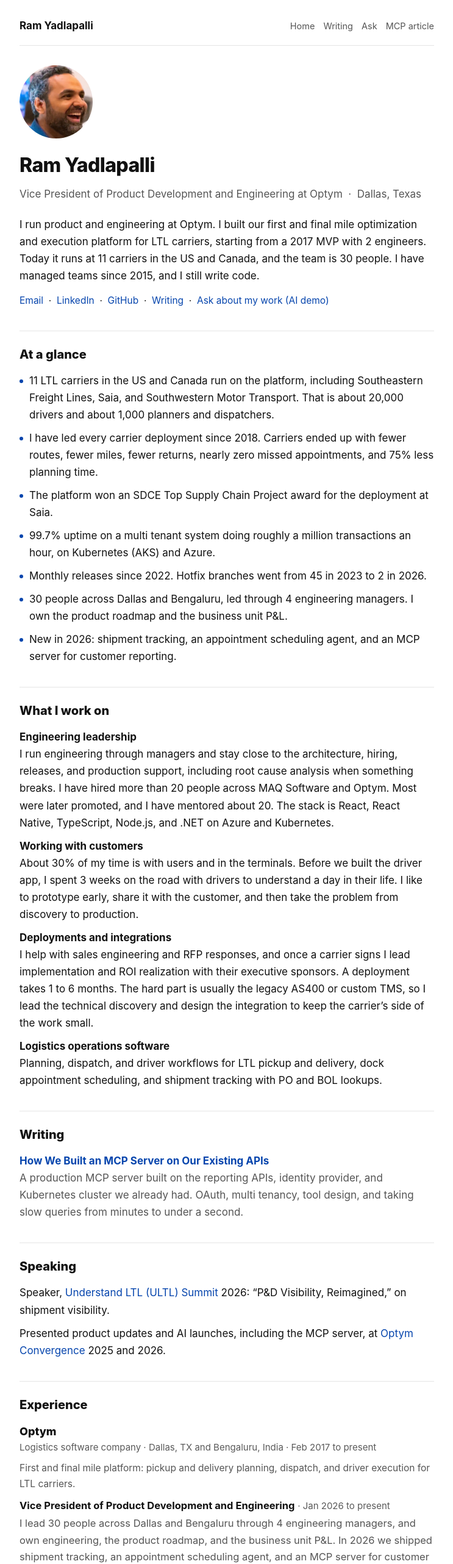
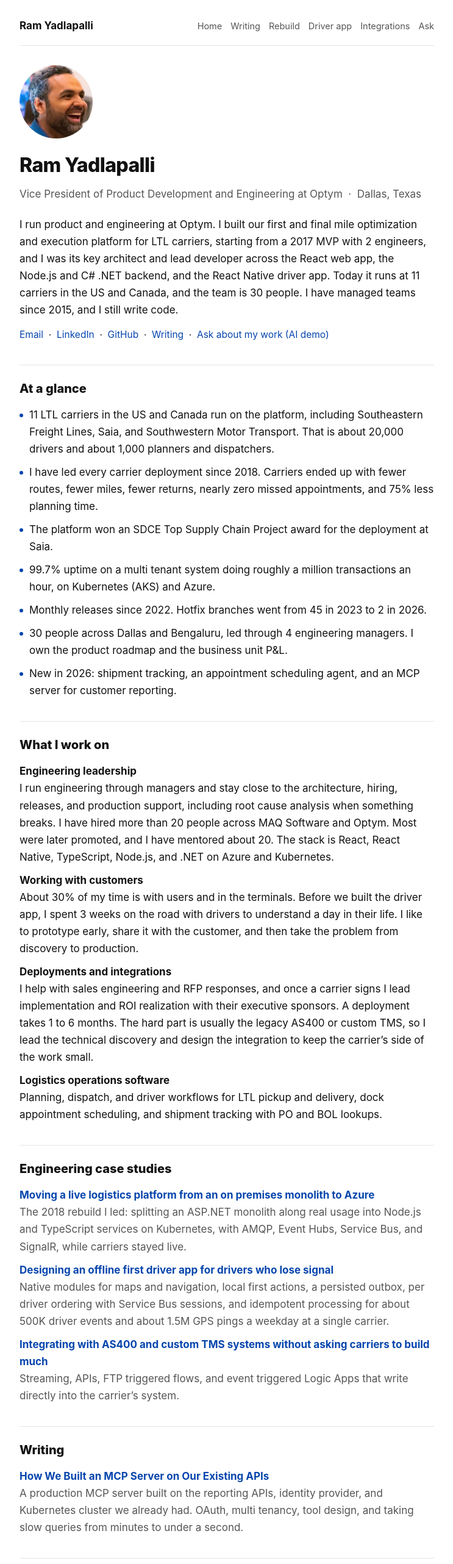
Before and after one commit to RamYadlapalli/ramyadlapalli.github.io, a plain HTML site: page index.html in a window 1280 px wide. Shown: the top 2564 px of the page at 61% size, without its empty margins (268-1011 px from the left). Drawn offline with Linux system fonts and the light colour scheme.

Commit message:
Update home page

```diff
--- a/index.html
+++ b/index.html
@@ -64,14 +64,14 @@
 
   <header class="site">
     <a class="name" href="./">Ram Yadlapalli</a>
-    <nav><a href="./">Home</a><a href="writing/">Writing</a><a href="ask/">Ask</a><a href="mcp-server/">MCP article</a></nav>
+    <nav><a href="./">Home</a><a href="writing/">Writing</a><a href="rebuild/">Rebuild</a><a href="driver-app/">Driver app</a><a href="integrations/">Integrations</a><a href="ask/">Ask</a></nav>
   </header>
 
   <img class="photo" src="ram-yadlapalli.jpg" alt="Ram Yadlapalli" width="120" height="120">
   <h1>Ram Yadlapalli</h1>
   <p class="role">Vice President of Product Development and Engineering at Optym &nbsp;·&nbsp; Dallas, Texas</p>
 
-  <p>I run product and engineering at Optym. I built our first and final mile optimization and execution platform for LTL carriers, starting from a 2017 MVP with 2 engineers. Today it runs at 11 carriers in the US and Canada, and the team is 30 people. I have managed teams since 2015, and I still write code.</p>
+  <p>I run product and engineering at Optym. I built our first and final mile optimization and execution platform for LTL carriers, starting from a 2017 MVP with 2 engineers, and I was its key architect and lead developer across the React web app, the Node.js and C# .NET backend, and the React Native driver app. Today it runs at 11 carriers in the US and Canada, and the team is 30 people. I have managed teams since 2015, and I still write code.</p>
 
   <p class="links"><a href="mailto:rambabu.1990@gmail.com">Email</a> &nbsp;·&nbsp; <a href="https://www.linkedin.com/in/rambabu-yadlapalli" target="_blank" rel="noopener">LinkedIn</a> &nbsp;·&nbsp; <a href="https://github.com/RamYadlapalli" target="_blank" rel="noopener">GitHub</a> &nbsp;·&nbsp; <a href="writing/">Writing</a> &nbsp;·&nbsp; <a href="ask/">Ask about my work (AI demo)</a></p>
 
@@ -92,6 +92,16 @@
     <li><b>Working with customers</b>About 30% of my time is with users and in the terminals. Before we built the driver app, I spent 3 weeks on the road with drivers to understand a day in their life. I like to prototype early, share it with the customer, and then take the problem from discovery to production.</li>
     <li><b>Deployments and integrations</b>I help with sales engineering and RFP responses, and once a carrier signs I lead implementation and ROI realization with their executive sponsors. A deployment takes 1 to 6 months. The hard part is usually the legacy AS400 or custom TMS, so I lead the technical discovery and design the integration to keep the carrier&rsquo;s side of the work small.</li>
     <li><b>Logistics operations software</b>Planning, dispatch, and driver workflows for LTL pickup and delivery, dock appointment scheduling, and shipment tracking with PO and BOL lookups.</li>
+  </ul>
+
+  <h2>Engineering case studies</h2>
+  <ul>
+    <li><a href="rebuild/"><b>Moving a live logistics platform from an on premises monolith to Azure</b></a><br>
+    <span class="dim">The 2018 rebuild I led: splitting an ASP.NET monolith along real usage into Node.js and TypeScript services on Kubernetes, with AMQP, Event Hubs, Service Bus, and SignalR, while carriers stayed live.</span></li>
+    <li><a href="driver-app/"><b>Designing an offline first driver app for drivers who lose signal</b></a><br>
+    <span class="dim">Native modules for maps and navigation, local first actions, a persisted outbox, per driver ordering with Service Bus sessions, and idempotent processing for about 500K driver events and about 1.5M GPS pings a weekday at a single carrier.</span></li>
+    <li><a href="integrations/"><b>Integrating with AS400 and custom TMS systems without asking carriers to build much</b></a><br>
+    <span class="dim">Streaming, APIs, FTP triggered flows, and event triggered Logic Apps that write directly into the carrier&rsquo;s system.</span></li>
   </ul>
 
   <h2><a href="writing/" style="color:var(--ink)">Writing</a></h2>
@@ -154,8 +164,6 @@
     <li>.NET</li>
     <li>Azure (AKS, Azure SQL, Service Bus)</li>
     <li>Kubernetes</li>
-    <li>Helm</li>
-    <li>Terraform</li>
     <li>Docker</li>
     <li>Redis</li>
     <li>Keycloak</li>
```
